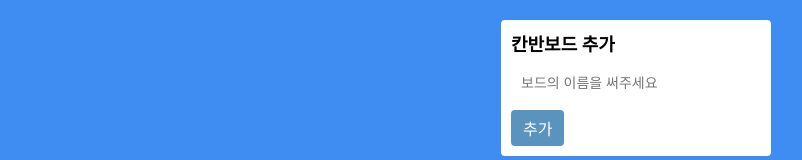
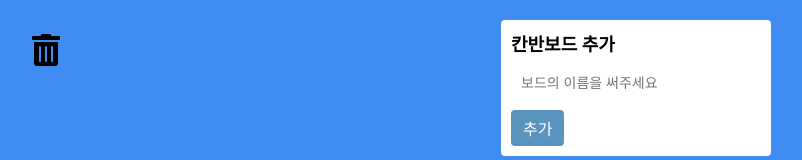
Before and after one commit to nJae94/trello, a React (Create React App) app: page / in a window 1280 px wide. Shown: the top 160 px of the page, without its empty margins (4-806 px from the left). Built offline with nearby package versions, Linux system fonts and the light colour scheme.

Commit message:
보드 삭제 및 flex wrap 추가

```diff
--- a/package.json
+++ b/package.json
@@ -7,6 +7,9 @@
     "@emotion/css": "^11.5.0",
     "@emotion/react": "^11.7.0",
     "@emotion/styled": "^11.6.0",
+    "@fortawesome/fontawesome-svg-core": "^1.2.36",
+    "@fortawesome/free-solid-svg-icons": "^5.15.4",
+    "@fortawesome/react-fontawesome": "^0.1.16",
     "@testing-library/jest-dom": "^5.11.4",
     "@testing-library/react": "^11.1.0",
     "@testing-library/user-event": "^12.1.10",
--- a/src/components/Board/styles.ts
+++ b/src/components/Board/styles.ts
@@ -7,7 +7,7 @@ export const Wrapper = styled.div`
   width: 300px;
   background-color: ${boardColor};
   border-radius: 5px;
-  margin-right: 20px;
+  margin: 0 20px 40px 0;
   min-height: min-content;
 `;
 
--- a/src/components/List/index.tsx
+++ b/src/components/List/index.tsx
@@ -3,18 +3,28 @@ import { DragDropContext, Droppable, DropResult } from 'react-beautiful-dnd';
 import { useRecoilState } from 'recoil';
 import { addBoard, boardState } from '../../atom/Board';
 import Board from '../Board';
+import Trash from '../Trash';
 import * as Styles from './styles';
 
 export const TrelloList = () => {
   const [board, setBoard] = useRecoilState(boardState);
 
   const onDragEnd = (result: DropResult) => {
-    const { source, destination, type } = result;
+    const { source, destination, type, draggableId } = result;
 
     if (!destination || !source) {
       return;
     }
 
+    if (destination.droppableId === 'trash') {
+      setBoard((prev) => {
+        const newBoard = { ...prev };
+        delete newBoard[draggableId];
+
+        return newBoard;
+      });
+      return;
+    }
     if (type === 'board') {
       setBoard((prev) => {
         const newBoard = Object.entries(prev);
@@ -30,7 +40,9 @@ export const TrelloList = () => {
           {},
         );
       });
-    } else if (type === 'card') {
+      return;
+    }
+    if (type === 'card') {
       if (source.droppableId === destination.droppableId) {
         const newBoard = [...board[source.droppableId]];
         const [temp] = newBoard.splice(source.index, 1);
@@ -69,6 +81,7 @@ export const TrelloList = () => {
           </Styles.BoardWrapper>
         )}
       </Droppable>
+      <Trash />
     </DragDropContext>
   );
 };
--- a/src/components/List/styles.ts
+++ b/src/components/List/styles.ts
@@ -3,6 +3,8 @@ import styled from '@emotion/styled';
 export const BoardWrapper = styled.ul`
   width: min-content;
   display: flex;
+  width: 100%;
+  flex-wrap: wrap;
   justify-content: flex-start;
-  margin-top: 50px;
+  margin-top: 100px;
 `;
--- /dev/null
+++ b/src/components/Trash/index.tsx
@@ -0,0 +1,36 @@
+import styled from '@emotion/styled';
+import { Droppable } from 'react-beautiful-dnd';
+import { FontAwesomeIcon } from '@fortawesome/react-fontawesome';
+import { faTrashAlt } from '@fortawesome/free-solid-svg-icons';
+
+const Trash = () => {
+  return (
+    <Wrapper>
+      <Droppable droppableId="trash" type="board">
+        {(p) => (
+          <TrashSection ref={p.innerRef} {...p.droppableProps}>
+            <FontAwesomeIcon icon={faTrashAlt} size={'2x'} />
+          </TrashSection>
+        )}
+      </Droppable>
+    </Wrapper>
+  );
+};
+
+export default Trash;
+
+const Wrapper = styled.div`
+  position: absolute;
+  top: 0;
+  left: 0;
+  width: 100px;
+  height: 100px;
+`;
+
+const TrashSection = styled.div`
+  width: 100%;
+  height: 100%;
+  display: flex;
+  justify-content: center;
+  align-items: center;
+`;
```
Also changed, not shown: 1 other file (tests, documents, lock files or other folders).
